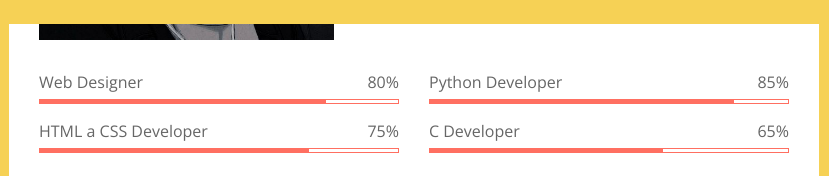
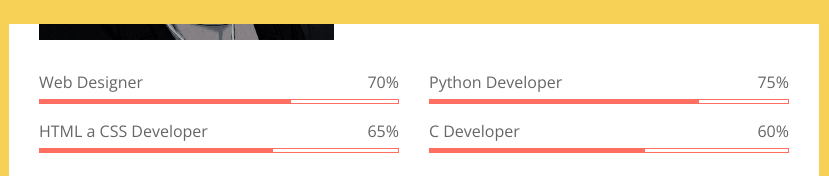
Before and after one commit to mrCalenSVK/mrcalensvk.github.io, a plain HTML site: page index.html in a window 1280 px wide. Shown: the part 776-952 px from the top of the page, 391-1220 px from the left. Drawn offline with nearby package versions, Linux system fonts and the light colour scheme.

Commit message:
Update index.html

```diff
--- a/index.html
+++ b/index.html
@@ -100,32 +100,32 @@
                             <div class="col-md-6">
                                 <div class="skills">
                                     <div class="skill-name">
-                                        <p>Web Designer</p><p>80%</p>
+                                        <p>Web Designer</p><p>70%</p>
                                     </div>
                                     <div class="progress">
-                                        <div class="progress-bar" role="progressbar" aria-valuenow="80" aria-valuemin="0" aria-valuemax="100"></div>
+                                        <div class="progress-bar" role="progressbar" aria-valuenow="70" aria-valuemin="0" aria-valuemax="100"></div>
                                     </div>
                                     <div class="skill-name">
-                                        <p>HTML a CSS Developer</p><p>75%</p>
+                                        <p>HTML a CSS Developer</p><p>65%</p>
                                     </div>
                                     <div class="progress">
-                                        <div class="progress-bar" role="progressbar" aria-valuenow="75" aria-valuemin="0" aria-valuemax="100"></div>
+                                        <div class="progress-bar" role="progressbar" aria-valuenow="65" aria-valuemin="0" aria-valuemax="100"></div>
                                     </div>
                                 </div>
                             </div>
                             <div class="col-md-6">
                                 <div class="skills">
                                     <div class="skill-name">
-                                        <p>Python Developer</p><p>85%</p>
+                                        <p>Python Developer</p><p>75%</p>
                                     </div>
                                     <div class="progress">
-                                        <div class="progress-bar" role="progressbar" aria-valuenow="85" aria-valuemin="0" aria-valuemax="100"></div>
+                                        <div class="progress-bar" role="progressbar" aria-valuenow="75" aria-valuemin="0" aria-valuemax="100"></div>
                                     </div>
                                     <div class="skill-name">
-                                        <p>C Developer</p><p>65%</p>
+                                        <p>C Developer</p><p>60%</p>
                                     </div>
                                     <div class="progress">
-                                        <div class="progress-bar" role="progressbar" aria-valuenow="65" aria-valuemin="0" aria-valuemax="100"></div>
+                                        <div class="progress-bar" role="progressbar" aria-valuenow="60" aria-valuemin="0" aria-valuemax="100"></div>
                                     </div>
                                 </div>
                             </div>
```
